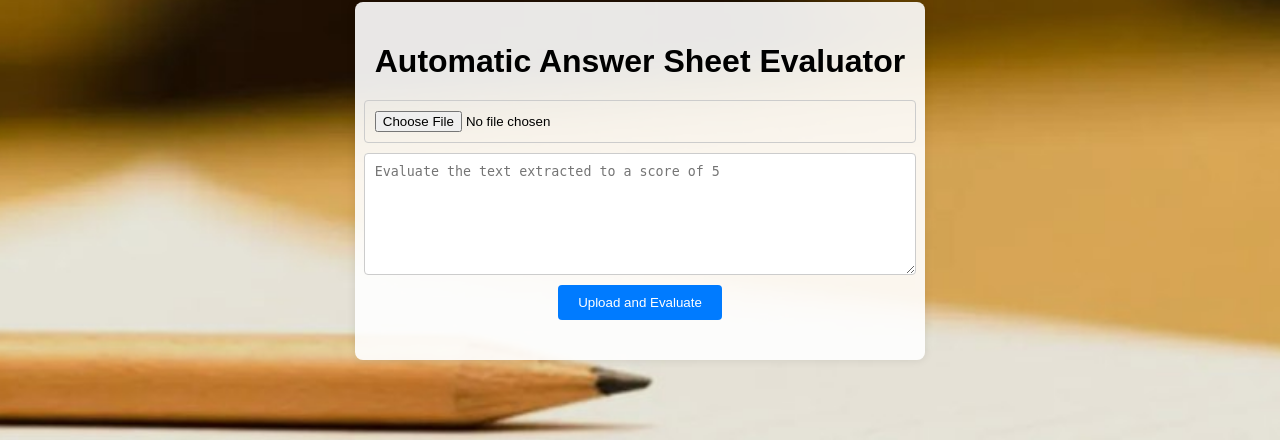
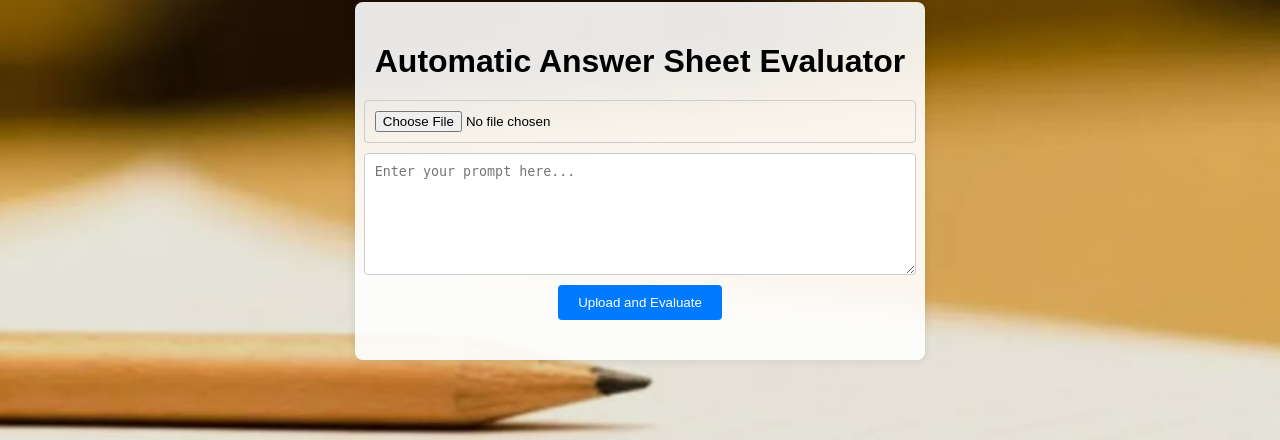
Before and after one commit to Aarathi1535/Android-App, a Flask app: page / in a window 1280 px wide. Shown: the part 219-659 px from the top of the page. Run offline with Flask 3, Linux system fonts and the light colour scheme.

Commit message:
Update index.html

```diff
--- a/templates/index.html
+++ b/templates/index.html
@@ -11,7 +11,7 @@
         <h1>Automatic Answer Sheet Evaluator</h1>
         <form method="post" enctype="multipart/form-data" action="/">
             <input type="file" name="file">
-            <textarea name="text" placeholder="Evaluate the text extracted to a score of 5"></textarea>
+            <textarea name="text" placeholder="Enter your prompt here..."></textarea>
             <button type="submit">Upload and Evaluate</button>
         </form>
         {% if error %}
```
